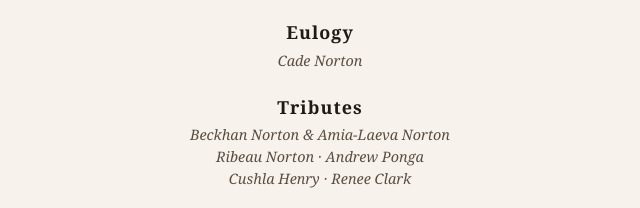
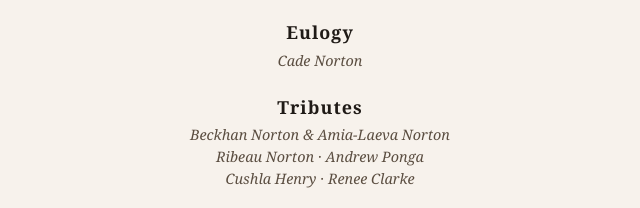
Before and after one commit to AiBrainOperations/carmen-norton-service, a plain HTML site: page index.html in a window 1280 px wide. Shown: the part 969-1177 px from the top of the page, 320-960 px from the left. Drawn offline with Linux system fonts and the light colour scheme.

Commit message:
Fix spelling: Renee Clarke

```diff
--- a/index.html
+++ b/index.html
@@ -292,7 +292,7 @@
         <p class="detail">
           Beckhan Norton &amp; Amia-Laeva Norton<br>
           Ribeau Norton &middot; Andrew Ponga<br>
-          Cushla Henry &middot; Renee Clark
+          Cushla Henry &middot; Renee Clarke
         </p>
       </div>
 
```
